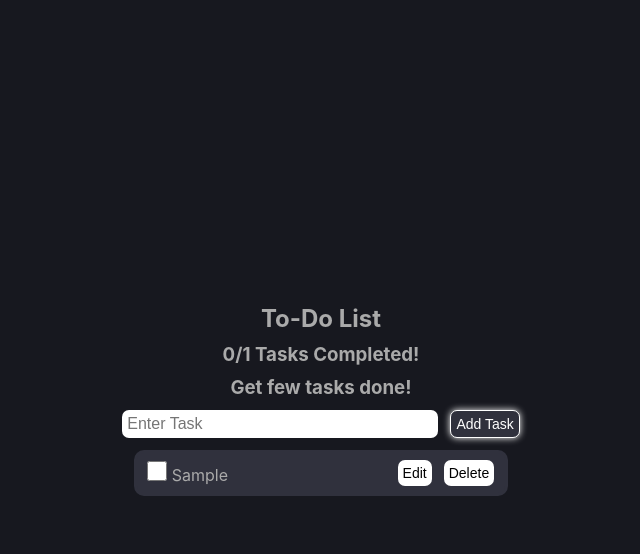
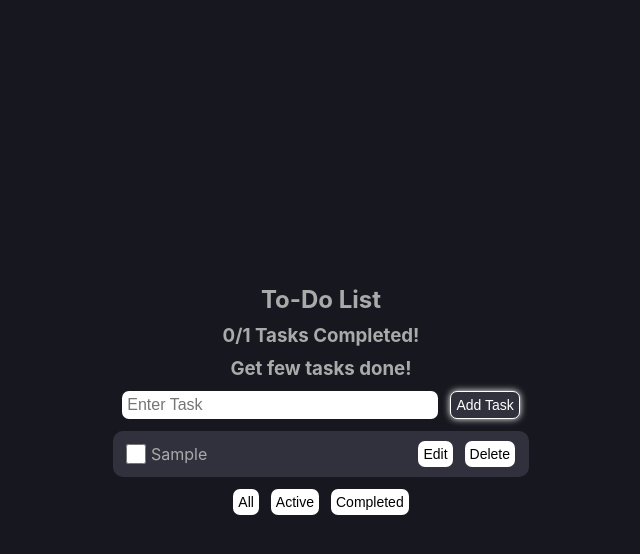
Before and after one commit to manisht8/Todo-App-React, a React (Create React App) app: page / in a window 1280 px wide. Both pictures are taken after typing "Sample" into the empty fields and a click on the button "Add Task". Shown: the top 554 px of the page, without its empty margins (319-959 px from the left). Built offline with nearby package versions, Linux system fonts and the light colour scheme.

Commit message:
Feat:Edit Task,Task Filters|style:UI improvement

```diff
--- a/src/App.css
+++ b/src/App.css
@@ -17,7 +17,7 @@
 
 h2, h3{
   margin: 5px 0px;
- }
+}
 
 .tasks-container{
   width: 65%;
@@ -27,12 +27,8 @@ h2, h3{
   align-items: center;
 }
 
-form {
+#taskInputForm {
   width: 95%;
-}
-
-form label{
-  font-size: 17px;
 }
 
 #taskInput {
@@ -40,11 +36,20 @@ form label{
   border-radius: 7px;
   padding: 5px;
   margin: 6px;
+  width: 40%;
   font-size: 16px;
-  width: 40%;
 }
 
-#taskInput:focus {
+.editTaskInput {
+  border: none;
+  border-radius: 7px;
+  padding: 5px;
+  margin: 6px;
+  font-size: 14px;
+}
+
+#taskInput:focus,
+.editTaskInput:focus {
   border: none;
   outline: none;
   box-shadow: 0 0 10px #fff;
@@ -52,20 +57,20 @@ form label{
 
 .task {
   background: none;
-  border: 3px solid #30313D;
-  background-color: #30313D;
+  border: 3px solid #30313d;
+  background-color: #30313d;
   border-radius: 10px;
   margin: 6px;
   padding: 1px 5px;
-  width: 45%;
   display: flex;
+  flex-wrap: wrap;
   justify-content: space-between;
   align-items: center;
 }
 
 .task.complete {
   opacity: 0.4;
-  text-decoration: line-through ;
+  text-decoration: line-through;
 }
 
 .checkbox {
@@ -76,20 +81,38 @@ form label{
   margin: 0px 5px;
 }
 
+.taskData {
+  display: flex;
+  align-items: center;
+}
+
 .button {
   background-color: #fff;
   border: 0;
   border-radius: 7px;
   padding: 5px;
   margin: 6px;
-  width: fit-content;
   font-size: 14px;
+  flex-shrink: 0;
 }
 
-.button:hover,  .button:focus {
-  background-color: #30313D;
+.button:hover,
+.button:focus {
+  background-color: #30313d;
   color: white;
   border: 1px solid white;
   cursor: pointer;
   box-shadow: 0 0 7px #fff;
 }
+
+@media (max-width: 600px) {
+  .taskData {
+    flex-basis: 100%;
+  }
+}
+
+@media (min-width: 768px) {
+  .task {
+    width: 50%;
+  }
+}
--- a/src/App.js
+++ b/src/App.js
@@ -5,6 +5,7 @@ import { useEffect, useState } from "react";
 
 function App() {
   const [todos, setTodos] = useState([]);
+  const [filter, setFilter] = useState("All");
 
   // monitor changes on state - save to localStorage
   useEffect(() => {
@@ -19,6 +20,18 @@ function App() {
     }
   }, []);
 
+  function handleTaskFilter() {
+    if(filter === "Active"){
+      return todos.filter((task) => task.isCompleted === false);
+    }
+    else if(filter === "Completed") {
+      return todos.filter((task) => task.isCompleted === true);
+    }
+    else {
+      return todos;
+    }
+  }
+
   function handleAddTask(taskName) {
     if (taskName)
       setTodos([...todos, { name: taskName, isCompleted: false }]);
@@ -32,12 +45,17 @@ function App() {
 
   function handleDeleteTask(taskIndex) {
     const tempTodos = todos.filter((task, index) => index !== taskIndex);
-    console.log(taskIndex, tempTodos);
     setTodos(tempTodos);
 
     if (tempTodos.length === 0) {
       localStorage.removeItem('todos');
     }
+  }
+
+  function handleEditTask(taskIndex, newName) {
+    const tempTodos = [...todos];
+    tempTodos[taskIndex].name = newName;
+    setTodos(tempTodos);
   }
 
   let completedTasks = todos.filter((task) => task.isCompleted).length;
@@ -48,31 +66,50 @@ function App() {
     if (progress === 100) {
       return "Well Done!";
     }
-    if (progress >= 75) {
+    else if (progress >= 75) {
       return "Almost there!";
     }
-    if (progress === 0) {
+    else if (progress === 0) {
       return "Get few tasks done!";
     }
-    return "You've got this!";
+    else{
+      return "You've got this!";
+    }
   }
 
   return (
     <div className="App">
       <div className="tasks-container">
+
         <h2>To-Do List</h2>
         <h3>{completedTasks}/{totalTasks} Tasks Completed!</h3>
         <h3>{getMessage()}</h3>
+
         <TaskInput onTaskAdd={(taskName) => handleAddTask(taskName)} />
+
         {
-          todos.map((task, index) => (
+          handleTaskFilter().map((task, index) => (
             <Task
             {...task}
             key={index}
             onStatusUpdate={(status) => handleCompleteTask(index, status)}
+            onEdit={(newName) => handleEditTask(index, newName)}
             onDelete={() => handleDeleteTask(index)} />
           ))
         }
+
+      <div>
+        <button
+        className="button"
+        onClick={() => setFilter("All")}>All</button>
+        <button
+        className="button"
+        onClick={() => setFilter("Active")}>Active</button>
+        <button
+        className="button"
+        onClick={() => setFilter("Completed")}>Completed</button>
+      </div>
+
       </div>
     </div>
   );
--- a/src/Task.js
+++ b/src/Task.js
@@ -1,7 +1,8 @@
-import { useState, useEffect } from "react";
+import { useState } from "react";
 
-function Task({ name, isCompleted, onStatusUpdate, onDelete }) {
+function Task({ name, isCompleted, onStatusUpdate, onDelete, onEdit }) {
   const [checked, setChecked] = useState(isCompleted);
+  const [editMode, setEditMode] = useState(false);
 
   function handleChecked() {
     const updatedChecked = !checked;
@@ -9,19 +10,38 @@ function Task({ name, isCompleted, onStatusUpdate, onDelete }) {
     onStatusUpdate(updatedChecked);
   }
 
+  function handleSubmit(e){
+    e.preventDefault();
+    setEditMode(false)
+}
+
   return (
     <div className={'task ' + (isCompleted ? 'complete' : 'not-completed')}>
-      <div>
+      <div className="taskData">
         <input
           type="checkbox"
           className="checkbox"
+          name="checkbox"
           checked={checked}
           onChange={handleChecked}
         />
-        <span>{name}</span>
+        {
+          !editMode ?
+            ( <span>{name}</span> )
+            :
+            (<form onSubmit={(e) => handleSubmit(e)}>
+              <input type="text"
+              value={name}
+              className="editTaskInput"
+              onChange={(e) => onEdit(e.target.value)}/>
+            </form>
+            )
+          }
       </div>
       <div>
-        <button className="button">Edit</button>
+        <button
+        className="button"
+        onClick={() => setEditMode(!editMode)}>Edit</button>
         <button
         className="button"
         onClick={onDelete}>Delete</button>
--- a/src/TaskInput.js
+++ b/src/TaskInput.js
@@ -15,7 +15,7 @@ function TaskInput({onTaskAdd}) {
     }
 
     return (
-        <form onSubmit={(e) => handleSubmit(e)}>
+        <form onSubmit={(e) => handleSubmit(e)} id="taskInputForm">
             <input
                 type="text"
                 id="taskInput"
```
